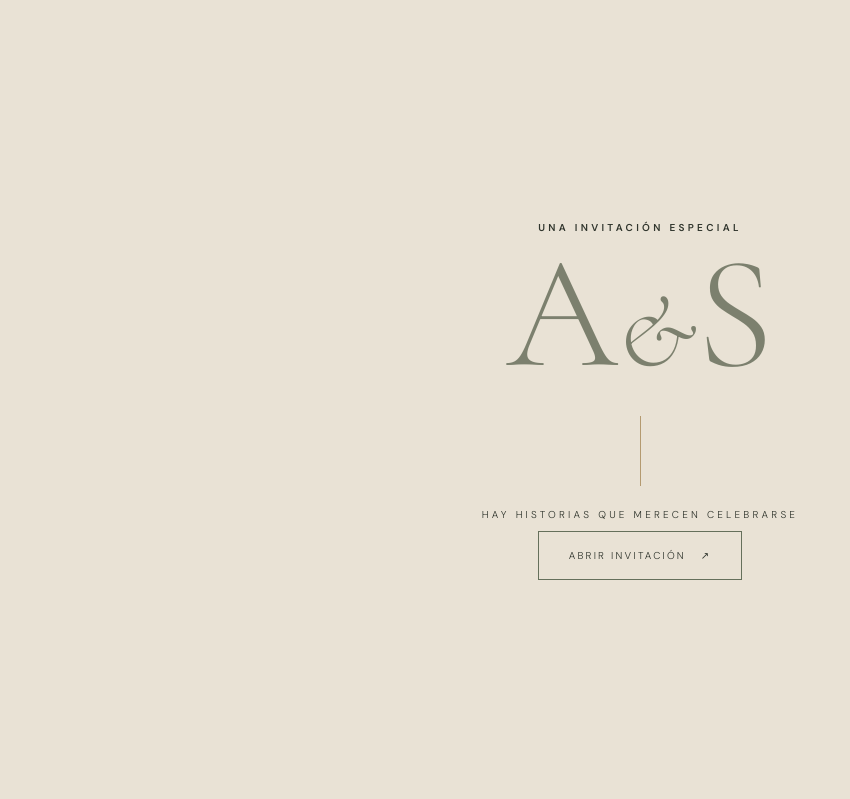
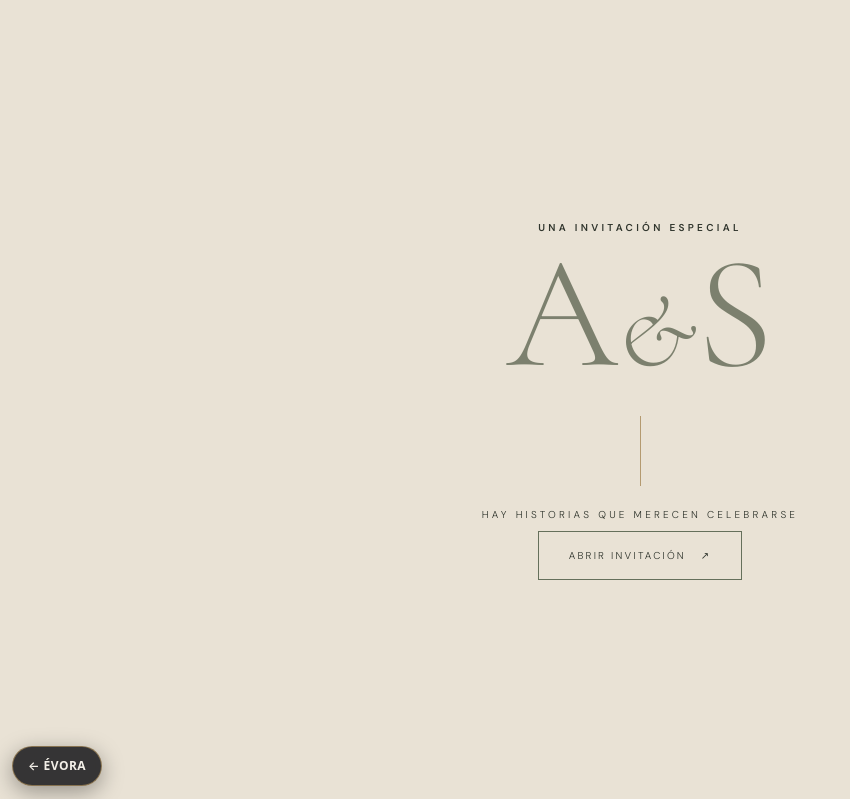
Before and after one commit to Infinity-AI-Agency/Boda-invitacion, a plain HTML site: page index.html in a window 1280 px wide. Shown: the top 799 px of the page, without its empty margins (0-850 px from the left). Drawn offline with nearby package versions, Linux system fonts and the light colour scheme.

Commit message:
Add files via upload

```diff
--- a/index.html
+++ b/index.html
@@ -10,6 +10,15 @@
 </style>
 </head>
 <body>
+<!-- Botón de regreso al catálogo ÉVORA -->
+<style>
+.evora-back{position:fixed;top:calc(12px + env(safe-area-inset-top));left:calc(12px + env(safe-area-inset-left));z-index:99999;display:inline-flex;align-items:center;gap:6px;min-height:40px;padding:10px 15px;border-radius:999px;background:rgba(14,14,18,.82);color:#f3efe8;border:1px solid rgba(201,165,103,.55);font:600 12px/1 system-ui,-apple-system,"Segoe UI",Arial,sans-serif;letter-spacing:.04em;text-decoration:none;backdrop-filter:blur(12px);-webkit-backdrop-filter:blur(12px);box-shadow:0 6px 22px rgba(0,0,0,.35)}
+.evora-back:hover,.evora-back:focus-visible{background:#c9a567;color:#1c1407;outline:0}
+.evora-back{top:auto;bottom:calc(14px + env(safe-area-inset-bottom))}
+@media(max-width:600px){.evora-back{padding:9px 13px;font-size:11px}}
+</style>
+<a class="evora-back" href="https://infinity-ai-agency.github.io/evora-digital/" aria-label="Volver al catálogo de ÉVORA">← ÉVORA</a>
+
 <div class="intro" id="intro"><div class="intro-inner"><div class="eyebrow">Una invitación especial</div><div class="monogram serif">A<span style="font-style:italic;font-size:.65em">&</span>S</div><div class="line"></div><p>Hay historias que merecen celebrarse</p><button class="open-btn" id="open">Abrir invitación &nbsp; ↗</button></div></div>
 <header class="nav"><div class="brand">A <i>&</i> S</div><a href="#confirmar">Confirmar asistencia ↗</a></header>
 <main>
```
